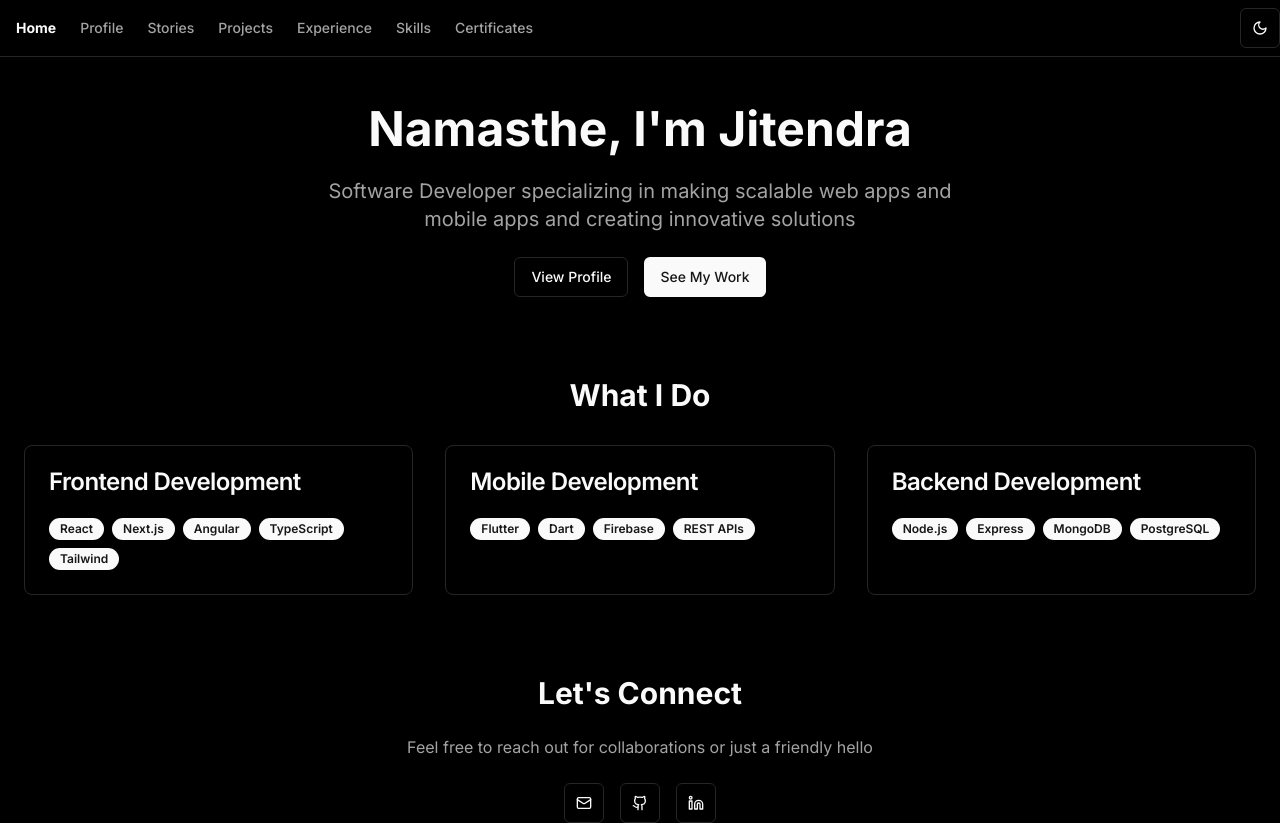
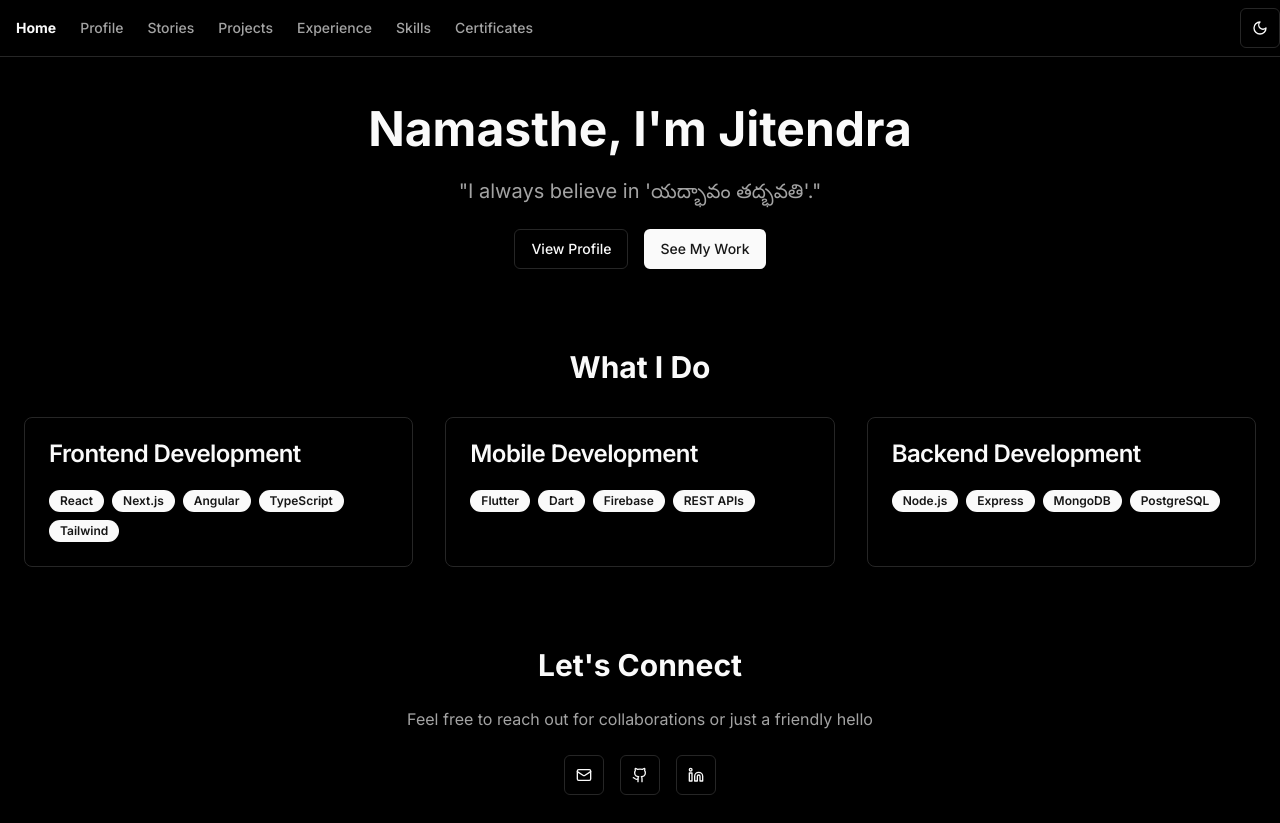
Before and after one commit to Jitendra797/portfolio, a Next.js app: page / in a window 1280 px wide. Shown: the top 823 px of the page. Built offline with nearby package versions, Linux system fonts and the light colour scheme.

Commit message:
update introduction: replace software developer description with a personal quote

```diff
--- a/app/page.tsx
+++ b/app/page.tsx
@@ -11,8 +11,7 @@ export default function Page() {
         <section className="text-center space-y-6">
           <h1 className="text-5xl font-bold">Namasthe, I'm Jitendra</h1>
           <p className="text-xl text-muted-foreground max-w-2xl mx-auto">
-            Software Developer specializing in making scalable web apps and
-            mobile apps and creating innovative solutions
+            "I always believe in 'యద్భావం తద్భవతి'."
           </p>
           <div className="flex gap-4 justify-center">
             <Button variant="outline" asChild>
```
